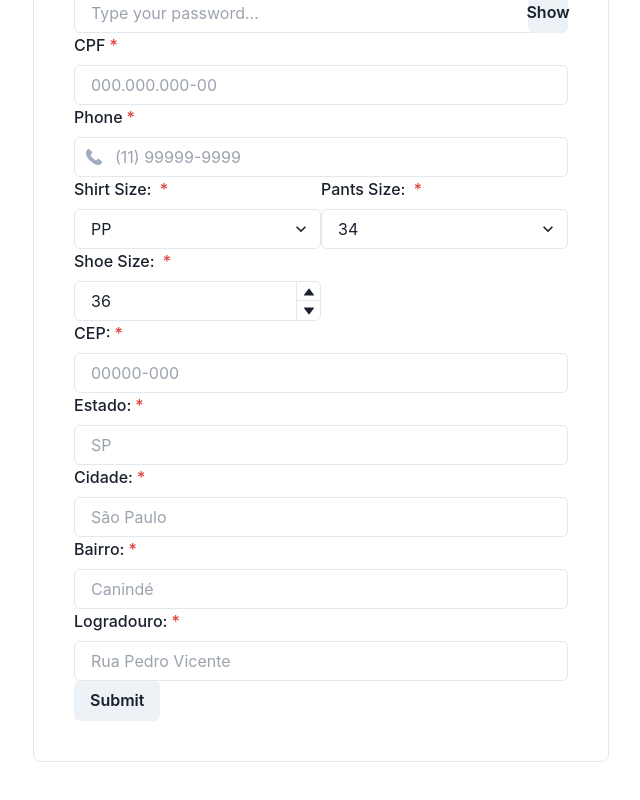
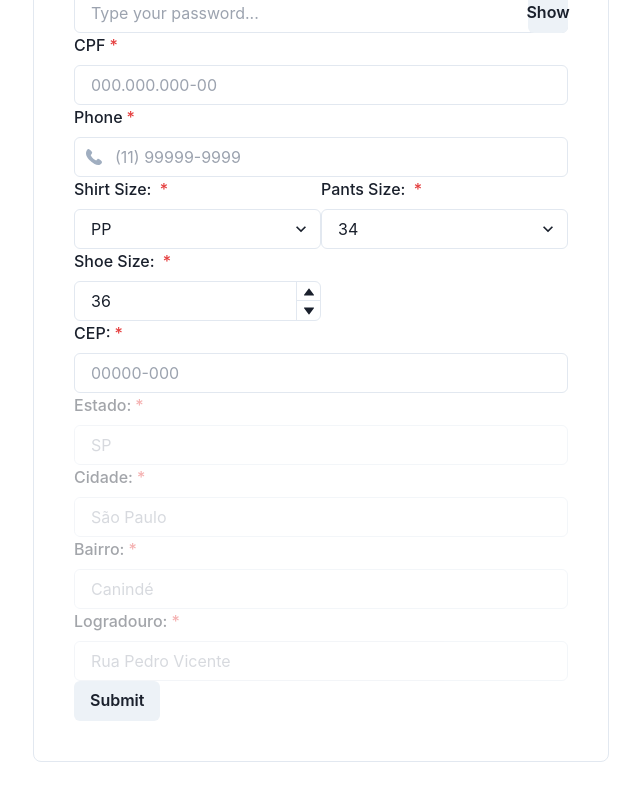
Before and after one commit to firehead-pds/development, a React (Vite) app in the folder client/: page /signup in a window 1280 px wide. Shown: the part 376-1176 px from the top of the page, without its empty margins (319-959 px from the left). Built offline with nearby package versions, Linux system fonts and the light colour scheme.

Commit message:
Separated signup address info into a different component

```diff
--- a/client/package.json
+++ b/client/package.json
@@ -14,14 +14,15 @@
     "@chakra-ui/react": "^2.8.2",
     "@emotion/react": "^11.11.4",
     "@emotion/styled": "^11.11.5",
+    "@tanstack/react-query": "^5.29.2",
     "framer-motion": "^11.0.28",
     "react": "^18.2.0",
     "react-dom": "^18.2.0",
     "react-hook-form": "^7.51.3",
-    "react-router-dom": "^6.22.3",
-    "swr": "^2.2.5"
+    "react-router-dom": "^6.22.3"
   },
   "devDependencies": {
+    "@types/node": "^20.12.7",
     "@types/react": "^18.2.66",
     "@types/react-dom": "^18.2.22",
     "@typescript-eslint/eslint-plugin": "^7.2.0",
--- /dev/null
+++ b/client/src/components/signup/AddressInfo.tsx
@@ -0,0 +1,147 @@
+import { FieldErrors, UseFormRegister } from "react-hook-form";
+import {
+  FormControl,
+  FormErrorMessage,
+  FormLabel,
+  Grid,
+  Input,
+} from "@chakra-ui/react";
+import React, { useState } from "react";
+import { IFormInputs } from "../../pages/Signup.tsx";
+import { useQuery } from "@tanstack/react-query";
+
+interface AddressInfoProps {
+  register: UseFormRegister<IFormInputs>;
+  errors: FieldErrors<IFormInputs>;
+}
+
+interface Address {
+  postalCode?: string;
+  address?: string;
+  district?: string;
+  city?: string;
+  state?: string;
+}
+
+interface ViacepApiResponse {
+  cep: string;
+  logradouro: string;
+  complemento: string;
+  bairro: string;
+  localidade: string;
+  uf: string;
+  ibge: string;
+  gia: string;
+  ddd: string;
+  siafi: string;
+}
+
+export default function AddressInfo({ register, errors }: AddressInfoProps) {
+  const addressInitialState: Address = {
+    postalCode: "",
+    address: "",
+    district: "",
+    city: "",
+    state: "",
+  };
+
+  const [postalCode, setPostalCode] = useState("");
+  const [address, setAddress] = useState(addressInitialState);
+
+  const { refetch } = useQuery({
+    queryKey: ["postalCode"],
+    queryFn: async () => {
+      const req = await fetch(
+        "https://viacep.com.br/ws/" + postalCode + "/json",
+      );
+
+      if (!req.ok) {
+        throw new Error(
+          `Fetch request failed: ${req.status} ${req.statusText}`,
+        );
+      }
+
+      const res = (await req.json()) as ViacepApiResponse;
+
+      setAddress({
+        postalCode: res.cep,
+        address: res.logradouro,
+        district: res.bairro,
+        city: res.localidade,
+        state: res.uf,
+      });
+
+      return res;
+    },
+    enabled: false,
+  });
+
+  const postalCodeBlurHandler: React.FocusEventHandler<
+    HTMLInputElement
+  > = async (e) => {
+    if (errors.postalCode) return;
+
+    const postalCode = e.target.value;
+    console.log(postalCode);
+    setPostalCode(postalCode);
+    await refetch();
+  };
+
+  return (
+    <Grid>
+      <FormControl isRequired isInvalid={!!errors.postalCode}>
+        <FormLabel htmlFor="cep">CEP:</FormLabel>
+        <Input
+          id="cep"
+          type="text"
+          placeholder="00000-000"
+          {...register("postalCode", {
+            pattern: {
+              value: /^\d{5}[-]?\d{3}$/,
+              message: "CEP Inválido",
+            },
+            onBlur: postalCodeBlurHandler,
+          })}
+        />
+        <FormErrorMessage>
+          {errors.postalCode && errors.postalCode.message}
+        </FormErrorMessage>
+      </FormControl>
+
+      <FormControl isRequired isDisabled>
+        <FormLabel htmlFor="state">Estado:</FormLabel>
+        <Input id="state" type="text" placeholder="SP" value={address.state} />
+      </FormControl>
+
+      <FormControl isRequired isDisabled>
+        <FormLabel htmlFor="city">Cidade:</FormLabel>
+        <Input
+          id="city"
+          type="text"
+          placeholder="São Paulo"
+          value={address.city}
+        />
+      </FormControl>
+
+      <FormControl isRequired isDisabled>
+        <FormLabel htmlFor="district">Bairro:</FormLabel>
+        <Input
+          id="district"
+          type="text"
+          placeholder="Canindé"
+          value={address.district}
+        />
+      </FormControl>
+
+      <FormControl isRequired isDisabled>
+        <FormLabel htmlFor="address">Logradouro:</FormLabel>
+        <Input
+          id="address"
+          type="text"
+          placeholder="Rua Pedro Vicente"
+          value={address.address}
+        />
+      </FormControl>
+    </Grid>
+  );
+}
--- a/client/src/main.tsx
+++ b/client/src/main.tsx
@@ -3,11 +3,16 @@ import ReactDOM from "react-dom/client";
 import App from "./App.tsx";
 import "./index.css";
 import { ChakraProvider } from "@chakra-ui/react";
+import { QueryClient, QueryClientProvider } from "@tanstack/react-query";
+
+const queryClient = new QueryClient();
 
 ReactDOM.createRoot(document.getElementById("root")!).render(
   <React.StrictMode>
-    <ChakraProvider resetCSS>
-      <App />
-    </ChakraProvider>
+    <QueryClientProvider client={queryClient}>
+      <ChakraProvider resetCSS>
+        <App />
+      </ChakraProvider>
+    </QueryClientProvider>
   </React.StrictMode>,
 );
--- a/client/src/pages/Signup.tsx
+++ b/client/src/pages/Signup.tsx
@@ -1,4 +1,4 @@
-import React, { useState } from "react";
+import { useState } from "react";
 import { SubmitHandler, useForm } from "react-hook-form";
 import { EmailIcon, PhoneIcon } from "@chakra-ui/icons";
 import {
@@ -19,8 +19,10 @@ import {
   NumberInputStepper,
   Select,
 } from "@chakra-ui/react";
+import { useMutation } from "@tanstack/react-query";
+import AddressInfo from "../components/signup/AddressInfo.tsx";
 
-interface IFormInputs {
+export interface IFormInputs {
   name: string;
   birthday: string;
   email: string;
@@ -29,7 +31,7 @@ interface IFormInputs {
   phone: string;
   shoeSize: string;
   shirtSize: string;
-  pantsSize: string;
+  pantsSize: number;
   postalCode: string;
   address: string;
   district: string;
@@ -46,23 +48,37 @@ export default function Signup() {
     formState: { errors },
   } = useForm<IFormInputs>({ mode: "onBlur" });
 
-  const onSubmit: SubmitHandler<IFormInputs> = (data) =>
-    setTimeout(() => {
-      alert(JSON.stringify(data, null, 2));
-    }, 1000);
-
   const [showPassword, setShowPassword] = useState(false);
   const handleShowPassword = () => setShowPassword((prev) => !prev);
 
-  const postalCodeBlurHandler: React.FocusEventHandler<
-    HTMLInputElement
-  > = async (e) => {
-    const postalCode = e.target.value;
-    if (postalCode.length !== 8) return;
-    const req = await fetch("https://viacep.com.br/ws/" + postalCode + "/json");
+  // eslint-disable-next-line @typescript-eslint/no-unused-vars
+  const { onChange, ...shoeSize } = register("shoeSize", {
+    min: Number(30),
+    max: Number(48),
+    valueAsNumber: true,
+  });
 
-    const res = await req.json();
-    console.log(res);
+  const { mutate } = useMutation({
+    mutationKey: ["sendSignupData"],
+    mutationFn: async (formData: IFormInputs) => {
+      const res = await fetch(`${process.env.BASE_API_URL!}/users`, {
+        method: "POST",
+        body: JSON.stringify(formData),
+      });
+
+      if (!res.ok) {
+        throw new Error(
+          `Fetch request failed: ${res.status} ${res.statusText}`,
+        );
+      }
+
+      return res.json();
+    },
+  });
+
+  const onSubmit: SubmitHandler<IFormInputs> = (data) => {
+    // Just need to gather all the data. Implementation will change after the address autocomplete is done.
+    mutate(data);
   };
 
   return (
@@ -246,7 +262,10 @@ export default function Signup() {
             {/*Pants Size Select*/}
             <FormControl isRequired isInvalid={!!errors.pantsSize}>
               <FormLabel htmlFor="pantsSize">Pants Size: </FormLabel>
-              <Select id="pantsSize" {...register("pantsSize")}>
+              <Select
+                id="pantsSize"
+                {...register("pantsSize", { valueAsNumber: true })}
+              >
                 {pantsSizes.map((size) => (
                   <option key={"Pants_" + size} value={size}>
                     {size}
@@ -261,11 +280,9 @@ export default function Signup() {
               <NumberInput
                 defaultValue={36}
                 clampValueOnBlur={true}
-                {...(register("shoeSize"),
-                {
-                  min: 30,
-                  max: 48,
-                })}
+                {...shoeSize}
+                min={30}
+                max={38}
               >
                 <NumberInputField />
                 <NumberInputStepper>
@@ -276,63 +293,7 @@ export default function Signup() {
             </FormControl>
           </Grid>
 
-          <Grid>
-            <FormControl isRequired isInvalid={!!errors.postalCode}>
-              <FormLabel htmlFor="cep">CEP:</FormLabel>
-              <Input
-                id="cep"
-                type="text"
-                placeholder="00000-000"
-                {...register("postalCode", {
-                  pattern: {
-                    value: /^\d{5}[-]?\d{3}$/,
-                    message: "The pattern is invalid!",
-                  },
-                  onBlur: postalCodeBlurHandler,
-                })}
-              />
-              <FormErrorMessage>
-                {errors.postalCode && errors.postalCode.message}
-              </FormErrorMessage>
-            </FormControl>
-            <FormControl isRequired isInvalid={!!errors.state}>
-              <FormLabel htmlFor="estado">Estado:</FormLabel>
-              <Input
-                id="estado"
-                type="text"
-                placeholder="SP"
-                {...register("state")}
-              />
-            </FormControl>
-            <FormControl isRequired isInvalid={!!errors.city}>
-              <FormLabel htmlFor="cidade">Cidade:</FormLabel>
-              <Input
-                id="cidade"
-                type="text"
-                placeholder="São Paulo"
-                {...register("city")}
-              />
-            </FormControl>
-            <FormControl isRequired isInvalid={!!errors.district}>
-              <FormLabel htmlFor="bairro">Bairro:</FormLabel>
-              <Input
-                id="bairro"
-                type="text"
-                placeholder="Canindé"
-                {...register("district")}
-              />
-            </FormControl>
-            <FormControl isRequired isInvalid={!!errors.address}>
-              <FormLabel htmlFor="logradouro">Logradouro:</FormLabel>
-              <Input
-                id="logradouro"
-                type="text"
-                placeholder="Rua Pedro Vicente"
-                {...register("address")}
-              />
-            </FormControl>
-          </Grid>
-
+          <AddressInfo register={register} errors={errors} />
           <Button type="submit">Submit</Button>
         </form>
       </Box>
```
Also changed, not shown: client/src/components/signup/ContactInfo.tsx (added), client/src/components/signup/MeasurementsInfo.tsx (added), client/src/components/signup/PersonalInfo.tsx (added), 1 other file (tests, documents, lock files or other folders).
